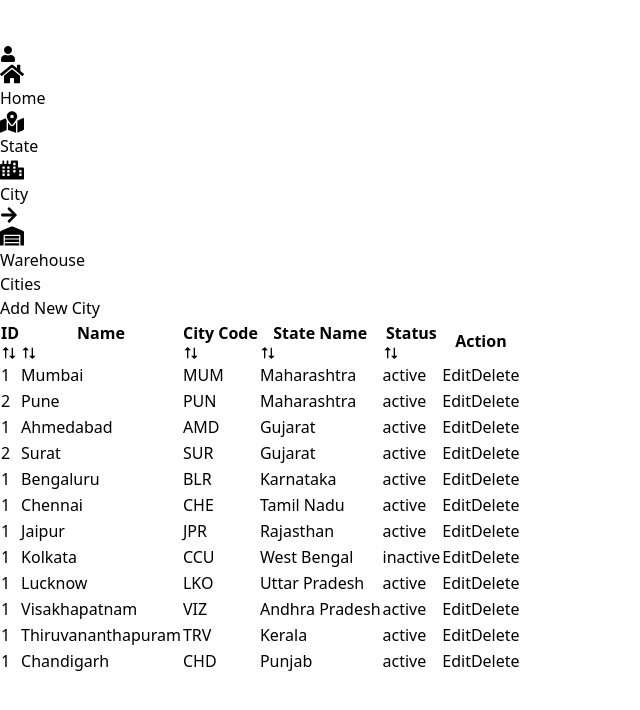
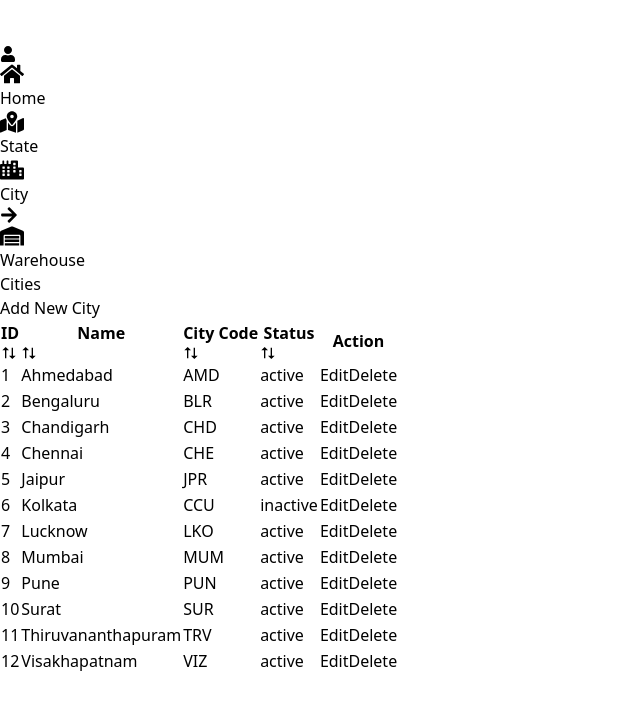
Before and after one commit to yashmakesar07/df_test, a React (Vite) app: page /cities in a window 1280 px wide. Shown: the top 710 px of the page, without its empty margins (0-640 px from the left). Built offline with nearby package versions, Linux system fonts and the light colour scheme.

Commit message:
New: Added new features and modal

```diff
--- a/src/App.jsx
+++ b/src/App.jsx
@@ -6,6 +6,7 @@ import Navbar from './components/Navbar'; // Import the Navbar
 import WarehousePage from './pages/WarehousePage';
 import StatePage from './pages/StatePage';
 import CityPage from './pages/CityPage';
+import LoginPage from './pages/loginPage';
 
 const App = () => {
   return (
@@ -16,6 +17,8 @@ const App = () => {
           <Sidebar />
           <div className="flex-1 p-4">
             <Routes>
+
+              <Route path="/login" element={<LoginPage />} />
               <Route path="/" element={<HomePage />} />
               <Route path="/states" element={<StatePage/>} />
               <Route path="/cities" element={<CityPage/>} />
--- /dev/null
+++ b/src/components/ConfirmDeleteModal.jsx
@@ -0,0 +1,43 @@
+// src/components/ConfirmDeleteModal.js
+import React from "react";
+
+const ConfirmDeleteModal = ({ isOpen, onClose, onConfirm, itemName }) => {
+  if (!isOpen) return null;
+
+  return (
+    <div className="fixed inset-0 flex items-center justify-center bg-black bg-opacity-50 z-50">
+      <div className="bg-white p-6 rounded-lg shadow-md relative">
+        <button
+          className="absolute top-2 right-2 text-gray-600 hover:text-gray-900"
+          onClick={onClose}
+          aria-label="Close modal"
+        >
+          &times; {/* Cross icon for closing the modal */}
+        </button>
+        <div className="flex justify-center mb-4">
+          <span className="text-red-500 text-4xl">⚠️ Delete</span>
+        </div>
+
+        <p className="text-center">
+          Are you sure you want to delete <strong>{itemName}</strong>?
+        </p>
+        <div className="flex justify-between mt-6">
+          <button
+            className="bg-gray-300 text-black px-4 py-2 rounded-3xl mr-2"
+            onClick={onClose}
+          >
+            Cancel
+          </button>
+          <button
+            className="bg-[#662671] text-white px-4 py-2 rounded-3xl"
+            onClick={onConfirm}
+          >
+            Delete
+          </button>
+        </div>
+      </div>
+    </div>
+  );
+};
+
+export default ConfirmDeleteModal;
--- a/src/components/Navbar.jsx
+++ b/src/components/Navbar.jsx
@@ -4,15 +4,14 @@ import { FaUser } from 'react-icons/fa'; // User icon from react-icons
 
 const Navbar = () => {
     return (
-        <nav className="flex justify-between items-center p-5 bg-[#662671] text-white">
+        <nav className="flex justify-between items-center p-5 bg-[#662671] text-white"> {/* Changed to bg-purple-600 */}
             <div className="flex items-center">
-                <Link to="/" className="text-2xl font-bold flex items-center">
-                    <img src="/public/Images/navlogo.png" alt="Logo" className="h-7 w-auto mr-2" />
-                    {/* Optional: Add a logo title */}
+                <Link to="/" className="text-2xl font-bold">
+                    <img src="/public/Images/navlogo.png" alt="Logo" className="h-7 w-auto" />
                 </Link>
             </div>
             <div className="flex items-center">
-                <Link to="/profile" className="text-xl p-2 hover:bg-purple-700 rounded transition">
+                <Link to="/profile" className="text-xl ">
                     <FaUser />
                 </Link>
             </div>
--- a/src/data/data.json
+++ b/src/data/data.json
@@ -1,3 +1,4 @@
+
   {
     "states": [
       {
@@ -10,15 +11,15 @@
             "code": "MUM",
             "status": "active",
             "warehouses": [
-            { "name": "Warehouse A", "status": "active" },
-            { "name": "Warehouse B", "status": "inactive" }
+              { "name": "Warehouse A", "status": "active", "city": "Mumbai" },
+              { "name": "Warehouse B", "status": "inactive", "city": "Mumbai" }
             ]
           },
           {
             "name": "Pune",
             "code": "PUN",
             "status": "active",
-          "warehouses": [{ "name": "Warehouse C", "status": "active" }]
+            "warehouses": [{ "name": "Warehouse C", "status": "active", "city": "Pune" }]
           }
         ]
       },
@@ -31,7 +32,7 @@
             "name": "Ahmedabad",
             "code": "AMD",
             "status": "active",
-          "warehouses": [{ "name": "Warehouse D", "status": "active" }]
+            "warehouses": [{ "name": "Warehouse D", "status": "active", "city": "Ahmedabad" }]
           },
           {
             "name": "Surat",
@@ -50,7 +51,7 @@
             "name": "Bengaluru",
             "code": "BLR",
             "status": "active",
-          "warehouses": [{ "name": "Warehouse E", "status": "active" }]
+            "warehouses": [{ "name": "Warehouse E", "status": "active", "city": "Bengaluru" }]
           }
         ]
       },
@@ -63,7 +64,7 @@
             "name": "Chennai",
             "code": "CHE",
             "status": "active",
-          "warehouses": [{ "name": "Warehouse F", "status": "inactive" }]
+            "warehouses": [{ "name": "Warehouse F", "status": "inactive", "city": "Chennai" }]
           }
         ]
       },
@@ -89,7 +90,7 @@
             "name": "Kolkata",
             "code": "CCU",
             "status": "inactive",
-          "warehouses": [{ "name": "Warehouse G", "status": "active" }]
+            "warehouses": [{ "name": "Warehouse G", "status": "active", "city": "Kolkata" }]
           }
         ]
       },
@@ -102,7 +103,7 @@
             "name": "Lucknow",
             "code": "LKO",
             "status": "active",
-          "warehouses": [{ "name": "Warehouse H", "status": "active" }]
+            "warehouses": [{ "name": "Warehouse H", "status": "active", "city": "Lucknow" }]
           }
         ]
       },
@@ -128,7 +129,7 @@
             "name": "Thiruvananthapuram",
             "code": "TRV",
             "status": "active",
-          "warehouses": [{ "name": "Warehouse I", "status": "inactive" }]
+            "warehouses": [{ "name": "Warehouse I", "status": "inactive", "city": "Thiruvananthapuram" }]
           }
         ]
       },
@@ -141,7 +142,7 @@
             "name": "Chandigarh",
             "code": "CHD",
             "status": "active",
-          "warehouses": [{ "name": "Warehouse J", "status": "active" }]
+            "warehouses": [{ "name": "Warehouse J", "status": "active", "city": "Chandigarh" }]
           }
         ]
       }
--- a/src/pages/CityPage.jsx
+++ b/src/pages/CityPage.jsx
@@ -2,15 +2,14 @@ import { useSelector, useDispatch } from "react-redux";
 import { useState } from "react";
 import { removeCity } from "../redux/features/citySlice"; // Adjust the import path as necessary
 import { RiArrowUpDownFill } from "react-icons/ri";
+import ConfirmDeleteModal from "../components/ConfirmDeleteModal";
 
+// Import the modal
 const CityPage = () => {
   const dispatch = useDispatch();
-  const allState = useSelector((state) => state); // Get the entire state
+  const allState = useSelector((state) => state.state); // Get the entire state
 
-  // Debugging: Log the entire state
-
-  const states = allState.state.states.states; // Adjust based on the actual structure of your state
-  console.log("Full State:", states );
+  const states = allState; // Adjust based on the actual structure of your state
 
   // Check if states is an array
   if (!Array.isArray(states)) {
@@ -23,8 +22,11 @@ const CityPage = () => {
     direction: "ascending",
   });
 
+  const [isModalOpen, setModalOpen] = useState(false);
+  const [cityToDelete, setCityToDelete] = useState(null);
+
   // Flatten all cities from each state into a single array
-  const cities = states.flatMap((state) => state.cities || []); // Safely access cities
+  const cities = states.flatMap((state) => state.cities || []);
 
   const handleSort = (key) => {
     let direction = "ascending";
@@ -44,12 +46,27 @@ const CityPage = () => {
     return 0;
   });
 
-  const handleDelete = (code) => {
-    dispatch(removeCity(code));
+  const handleDelete = (city) => {
+    setCityToDelete(city);
+    setModalOpen(true); // Open the modal
+  };
+
+  const confirmDelete = () => {
+    if (cityToDelete) {
+      dispatch(removeCity(cityToDelete.code)); // Delete the city
+      setModalOpen(false); // Close the modal
+      setCityToDelete(null); // Reset city to delete
+    }
   };
 
   return (
     <div className="p-4">
+      <ConfirmDeleteModal
+        isOpen={isModalOpen}
+        onClose={() => setModalOpen(false)}
+        onConfirm={confirmDelete}
+        itemName={cityToDelete ? cityToDelete.name : ""}
+      />
       <div className="flex flex-col md:flex-row justify-between items-center">
         <h2 className="text-2xl font-bold mb-4">Cities</h2>
         <button className="bg-[#662671] text-white px-4 py-2 rounded mb-4 md:mb-0">
@@ -84,28 +101,20 @@ const CityPage = () => {
                   City Code <RiArrowUpDownFill />
                 </div>
               </th>
+
               <th
                 className="px-4 py-2 text-center bg-[#FFF8B7] cursor-pointer"
                 onClick={() => handleSort("stateCode")}
               >
                 <div className="flex flex-row justify-center items-center">
-                  State Name <RiArrowUpDownFill />
-                </div>
-              </th>
-              <th
-                className="px-4 py-2 text-center bg-[#FFF8B7] cursor-pointer"
-                onClick={() => handleSort("stateCode")}
-              >
-                <div className="flex flex-row justify-center items-center">
-                  Status  <RiArrowUpDownFill />
+                  Status <RiArrowUpDownFill />
                 </div>
               </th>
               <th className="px-4 py-2 text-center bg-[#FFF8B7]">Action</th>
             </tr>
           </thead>
           <tbody>
-            {states.map((state) =>
-              state.cities.map((city, index) => (
+            {sortedCities.map((city, index) => (
               <tr
                 key={city.code}
                 className={`hover:bg-gray-100 ${
@@ -115,7 +124,6 @@ const CityPage = () => {
                 <td className="px-4 py-2 text-center">{index + 1}</td>
                 <td className="px-4 py-2 text-center">{city.name}</td>
                 <td className="px-4 py-2 text-center">{city.code}</td>
-                  <td className="px-4 py-2 text-center">{state.name}</td>
                 <td className="px-4 py-2 text-center">
                   <span
                     className={`px-2 py-1 rounded ${
@@ -126,22 +134,18 @@ const CityPage = () => {
                   </span>
                 </td>
                 <td className="px-4 py-2 text-center">
-                    <button
-                      className="bg-yellow-500 text-white px-2 py-1 rounded mr-2"
-                      // Add your edit functionality here
-                    >
+                  <button className="bg-yellow-500 text-white px-2 py-1 rounded mr-2">
                     Edit
                   </button>
                   <button
                     className="bg-red-500 text-white px-2 py-1 rounded"
-                      onClick={() => handleDelete(city.code)}
+                    onClick={() => handleDelete(city)}
                   >
                     Delete
                   </button>
                 </td>
               </tr>
-              ))
-            )}
+            ))}
           </tbody>
         </table>
       </div>
--- a/src/pages/StatePage.jsx
+++ b/src/pages/StatePage.jsx
@@ -3,15 +3,19 @@ import { useSelector, useDispatch } from "react-redux";
     import { useState } from "react";
     import { removeState } from "../redux/features/stateSlice";
     import { RiArrowUpDownFill } from "react-icons/ri";
+    import ConfirmDeleteModal from "../components/ConfirmDeleteModal"; // Adjust the path as necessary
 
     const StatePage = () => {
     const dispatch = useDispatch();
-  const states = useSelector((state) => state.state.states.states);
-
+    const states = useSelector((state) => state.state);
+        console.log(states)
     const [sortConfig, setSortConfig] = useState({
         key: "name",
         direction: "ascending",
     });
+
+    const [isModalOpen, setModalOpen] = useState(false);
+    const [stateToDelete, setStateToDelete] = useState(null);
 
     const handleSort = (key) => {
         let direction = "ascending";
@@ -32,12 +36,19 @@ const StatePage = () => {
     });
 
     const handleDelete = (code) => {
-    dispatch(removeState(code));
+        console.log(code)
+        dispatch(removeState());
+        setModalOpen(false);
+    };
+
+    const openModal = (state) => {
+        setStateToDelete(state);
+        setModalOpen(true);
     };
 
     return (
         <div className="p-4">
-      <div className="flex flex-col justify-center items-center md:flex-row justify-between items-center">
+        <div className="flex flex-col justify-center items-center md:flex-row justify-between items-center ">
             <h2 className="text-2xl font-bold mb-5 ">States</h2>
             <button className="bg-[#662671] text-white px-4 py-2 rounded mb-4 md:mb-0">
             Add New State
@@ -111,7 +122,7 @@ const StatePage = () => {
                     </button>
                     <button
                         className="bg-red-500 text-white px-2 py-1 rounded"
-                    onClick={() => handleDelete(state.code)}
+                        onClick={() => openModal(state)}
                     >
                         Delete
                     </button>
@@ -121,6 +132,12 @@ const StatePage = () => {
             </tbody>
             </table>
         </div>
+        <ConfirmDeleteModal
+            isOpen={isModalOpen}
+            onClose={() => setModalOpen(false)}
+            onConfirm={() => handleDelete(stateToDelete.code)}
+            stateName={stateToDelete?.name}
+        />
         </div>
     );
     };
--- a/src/pages/WarehousePage.jsx
+++ b/src/pages/WarehousePage.jsx
@@ -1,14 +1,15 @@
 import { useSelector, useDispatch } from "react-redux";
 import { useState } from "react";
-import { removeWarehouse } from "../redux/features/warehouseSlice"; // Adjust the import path as necessary
 import { RiArrowUpDownFill } from "react-icons/ri";
 
 const WarehousePage = () => {
   const dispatch = useDispatch();
   const allState = useSelector((state) => state); // Get the entire state
+  const [isModalOpen, setModalOpen] = useState(false);
 
-  const states = allState.state.states.states; // Adjust based on the actual structure of your state
-  console.log("Full State:", states);
+  // Assuming state structure has 'state' slice with 'states' array inside
+  const states = allState.state;
+  console.log("Full State Structure:", states); // Log the full state
 
   // Check if states is an array
   if (!Array.isArray(states)) {
@@ -26,9 +27,7 @@ const WarehousePage = () => {
     state.cities.flatMap((city) => city.warehouses || [])
   ); // Safely access warehouses
 
- console.log(states.flatMap((state) =>
-    state.cities.flatMap((city) => city.warehouses || [])
-  ))
+  console.log("Flattened Warehouses:", warehouses);
 
   const handleSort = (key) => {
     let direction = "ascending";
@@ -49,11 +48,19 @@ const WarehousePage = () => {
   });
 
   const handleDelete = (code) => {
-    dispatch(removeWarehouse(code));
-  };
+    console.log(code)
+    dispatch(removeState());
+    setModalOpen(false);
+};
+
+const openModal = (state) => {
+    setStateToDelete(state);
+    setModalOpen(true);
+};
 
   return (
     <div className="p-4">
+
       <div className="flex flex-col md:flex-row justify-between items-center">
         <h2 className="text-2xl font-bold mb-4">Warehouses</h2>
         <button className="bg-[#662671] text-white px-4 py-2 rounded mb-4 md:mb-0">
@@ -101,8 +108,9 @@ const WarehousePage = () => {
           </thead>
           <tbody>
             {sortedWarehouses.map((warehouse, index) => {
-              const city = states.flatMap(state => state.cities).find(city =>
-                city.warehouses.some(w => w.code === warehouse.code)
+              // Find the city corresponding to the current warehouse
+              const city = states.flatMap((state) => state.cities).find((city) =>
+                city.warehouses.some((w) => w.code === warehouse.code)
               );
 
               return (
@@ -114,11 +122,13 @@ const WarehousePage = () => {
                 >
                   <td className="px-4 py-2 text-center">{index + 1}</td>
                   <td className="px-4 py-2 text-center">{warehouse.name}</td>
-                  <td className="px-4 py-2 text-center">{city?.name}</td>
+                  <td className="px-4 py-2 text-center">{warehouse?.city}</td>
                   <td className="px-4 py-2 text-center">
                     <span
                       className={`px-2 py-1 rounded ${
-                        warehouse.status === "active" ? "bg-green-500 text-white" : "bg-red-500 text-white"
+                        warehouse.status === "active"
+                          ? "bg-green-500 text-white"
+                          : "bg-red-500 text-white"
                       }`}
                     >
                       {warehouse.status}
--- a/src/redux/features/stateSlice.js
+++ b/src/redux/features/stateSlice.js
@@ -2,9 +2,9 @@
 import { createSlice } from '@reduxjs/toolkit';
 import data from '../../data/data.json';
 
-const initialState = {
-  states: data // Initialize with data from JSON
-};
+const initialState = data.states // Initialize with data fro
+
+
 
 const stateSlice = createSlice({
   name: 'states',
@@ -15,14 +15,22 @@ const stateSlice = createSlice({
       state.states.push(action.payload);
     },
     removeState: (state, action) => {
-      // Action to remove a state by its code
-      state.states = state.states.filter(state => state.code !== action.payload);
+      console.log("Current state:", );
+      console.log("Action payload:", action.payload);
+      console.log("State to filter:", state.states); // Check what it logs
+      if (!Array.isArray(state)) {
+        console.error("States is not an array!", state.states);
+      }
+      console.log(state)
+      state.states = state.states.find(state  => state.code !== action.payload);
     },
+
+
     updateState: (state, action) => {
       // Action to update a state's information
-      const index = state.states.findIndex(state => state.code === action.payload.code);
+      const index = state.states.findIndex((state) => state.code === action.payload.code);
       if (index !== -1) {
-        state.states[index] = action.payload;
+        state.states[index] = { ...state.states[index], ...action.payload }; // Merge new data
       }
     },
   },
--- a/src/redux/features/warehouseSlice.js
+++ b/src/redux/features/warehouseSlice.js
@@ -1,26 +1,46 @@
+// src/redux/slices/stateSlice.js
+import { createSlice } from '@reduxjs/toolkit';
+import data from '../../data/data.json';
 
-import { createSlice } from '@reduxjs/toolkit';
+const initialState = {
+  states: data.states, // Initialize with data from JSON
+};
 
-const warehouseSlice = createSlice({
-  name: 'warehouse',
-  initialState: {
-    warehouses: [],
-  },
+const stateSlice = createSlice({
+  name: 'states',
+  initialState,
   reducers: {
-    addWarehouse: (state, action) => {
-      state.warehouses.push(action.payload);
+    addState: (state, action) => {
+      // Action to add a new state
+      state.states.push(action.payload);
+    },
+    removeState: (state, action) => {
+      // Action to remove a state by code
+      const stateCode = action.payload;
+      state.states = state.states.filter((st) => st.code !== stateCode);
+    },
+    updateState: (state, action) => {
+      // Action to update a state's information
+      const index = state.states.findIndex((st) => st.code === action.payload.code);
+      if (index !== -1) {
+        state.states[index] = { ...state.states[index], ...action.payload };
+      }
     },
     removeWarehouse: (state, action) => {
-      state.warehouses = state.warehouses.filter(warehouse => warehouse.id !== action.payload);
+      // Action to remove a warehouse by code
+      const warehouseCode = action.payload;
+      state.states.forEach((stateItem) => {
+        stateItem.cities.forEach((city) => {
+          city.warehouses = city.warehouses.filter((wh) => wh.code !== warehouseCode);
+        });
+      });
     },
-    updateWarehouse: (state, action) => {
-      const index = state.warehouses.findIndex(warehouse => warehouse.id === action.payload.id);
-      if (index !== -1) {
-        state.warehouses[index] = action.payload;
-      }
-    },
+    // Similarly, add addWarehouse and updateWarehouse if needed
   },
 });
 
-export const { addWarehouse, removeWarehouse, updateWarehouse } = warehouseSlice.actions;
-export default warehouseSlice.reducer;
+// Export actions
+export const { addState, removeState, updateState, removeWarehouse } = stateSlice.actions;
+
+// Export the reducer
+export default stateSlice.reducer;
```
Lines whose indentation alone changed are shown as unchanged.
